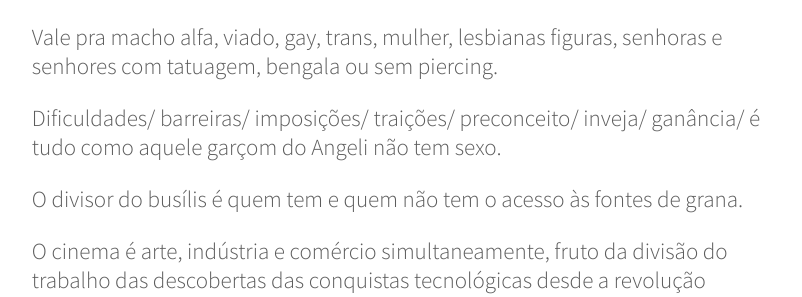
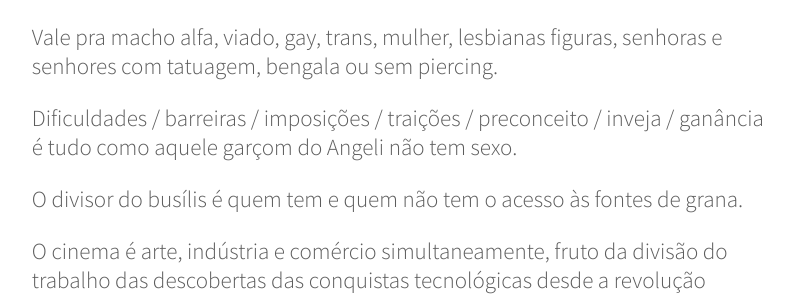
Before and after one commit to seujulinho/seujulinho.github.io, a Jekyll site: the page built from _posts/2016-08-16-em-cinema-gênero-é-bang-bang-mocinha-e-mocinho-e-tiro-no-escuro.md, in a window 1280 px wide and 900 px high, scrolled down 409 px. Shown: the part 157-454 px from the top of the window, without its empty margins (237-1039 px from the left). Built offline with Jekyll 4.4.1, drawn with Linux system fonts in a browser that asks for light colours; comment, search, counter and statistics services are not loaded.

```diff
--- a/_posts/2016-08-16-em-cinema-gênero-é-bang-bang-mocinha-e-mocinho-e-tiro-no-escuro.md
+++ b/_posts/2016-08-16-em-cinema-gênero-é-bang-bang-mocinha-e-mocinho-e-tiro-no-escuro.md
@@ -7,7 +7,7 @@ Como a maior parte dos cineastas brasileiros mulheres e homens de todos os sexos
 
 Vale pra macho alfa, viado, gay, trans, mulher, lesbianas figuras, senhoras e senhores com tatuagem, bengala ou sem piercing.
 
-Dificuldades/ barreiras/ imposições/ traições/ preconceito/ inveja/ ganância/ é tudo como aquele garçom do Angeli não tem sexo.
+Dificuldades / barreiras / imposições / traições / preconceito / inveja / ganância é tudo como aquele garçom do Angeli não tem sexo.
 
 O divisor do busílis é quem tem e quem não tem o acesso às fontes de grana.
 
```
